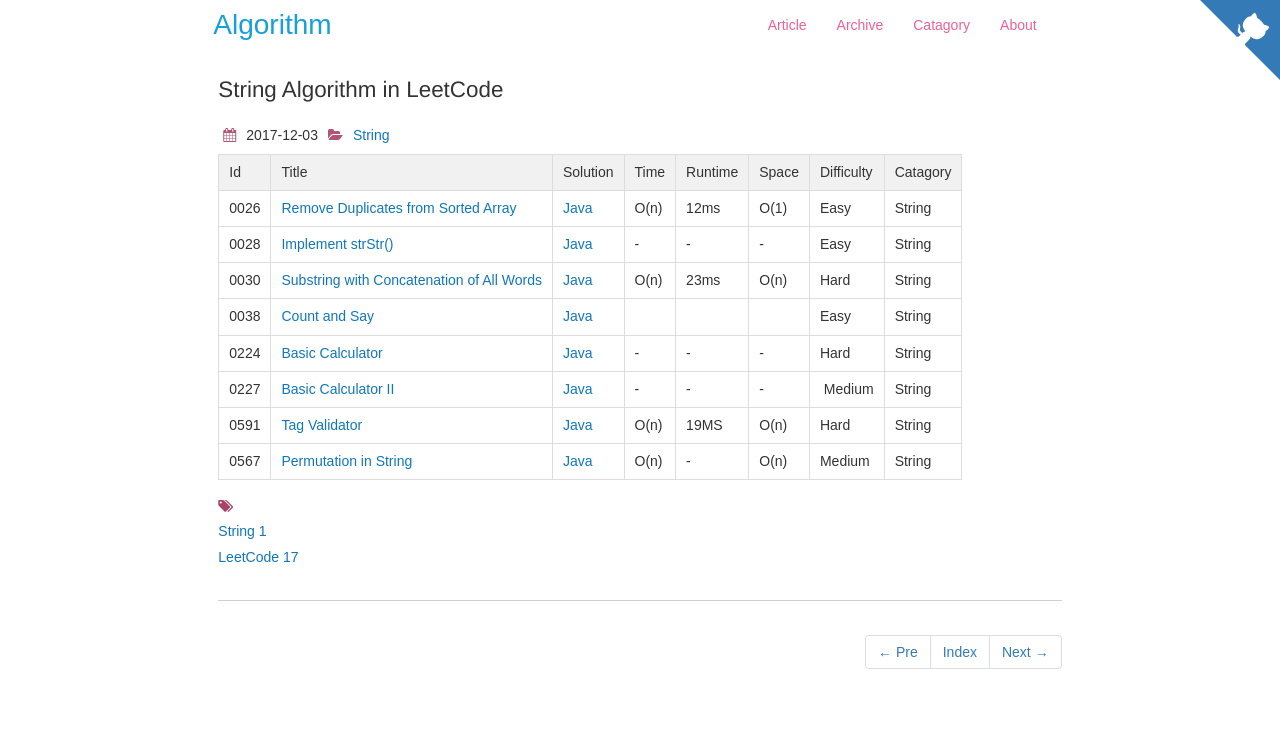
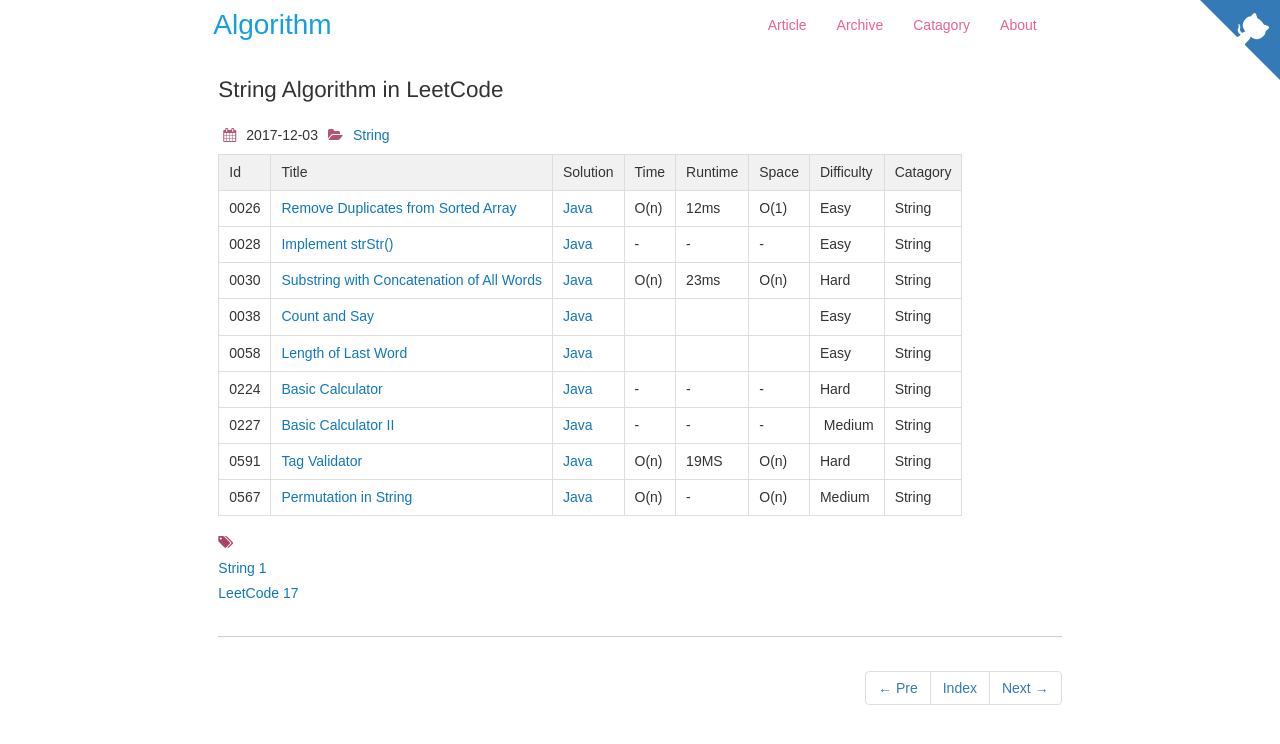
Before and after one commit to dunso/algorithm, a Jekyll site: the page built from docs/_posts/2017-12-03-String.md, in a window 1280 px wide. Shown: the top 744 px of the page. Built offline with Jekyll 4.4.1, drawn with Linux system fonts in a browser that asks for light colours; nearby versions of some CDN libraries.

Commit message:
Update 2017-12-03-String.md

```diff
--- a/docs/_posts/2017-12-03-String.md
+++ b/docs/_posts/2017-12-03-String.md
@@ -16,6 +16,7 @@
 |0028|[Implement strStr()](https://leetcode.com/problems/implement-strstr) | [Java](https://e.srl/leetcode-28/)  | -|-|-|  Easy |String|
 |0030|[Substring with Concatenation of All Words](https://leetcode.com/problems/substring-with-concatenation-of-all-words) | [Java](https://e.srl/leetcode-30/)  | O(n) |23ms| O(n)  |  Hard |String|
 |0038|[Count and Say](https://leetcode.com/problems/count-and-say/) | [Java](https://e.srl/leetcode-38/)  ||||  Easy |String|
+|0058|[Length of Last Word](https://leetcode.com/problems/length-of-last-word) | [Java](https://e.srl/leetcode-58/)  ||||  Easy |String|
 |0224|[Basic Calculator](https://leetcode.com/problems/basic-calculator/) | [Java](https://e.srl/leetcode-224/)  |-|-|-|  Hard |String|
 |0227|[Basic Calculator II](https://leetcode.com/problems/basic-calculator-ii/)  | [Java](https://e.srl/leetcode-227/)  |-|-|-|  Medium |String|
 |0591|[Tag Validator](https://leetcode.com/problems/tag-validator)| [Java](https://e.srl/leetcode-591/)  | O(n) |19MS| O(n)  |  Hard |String|
```
